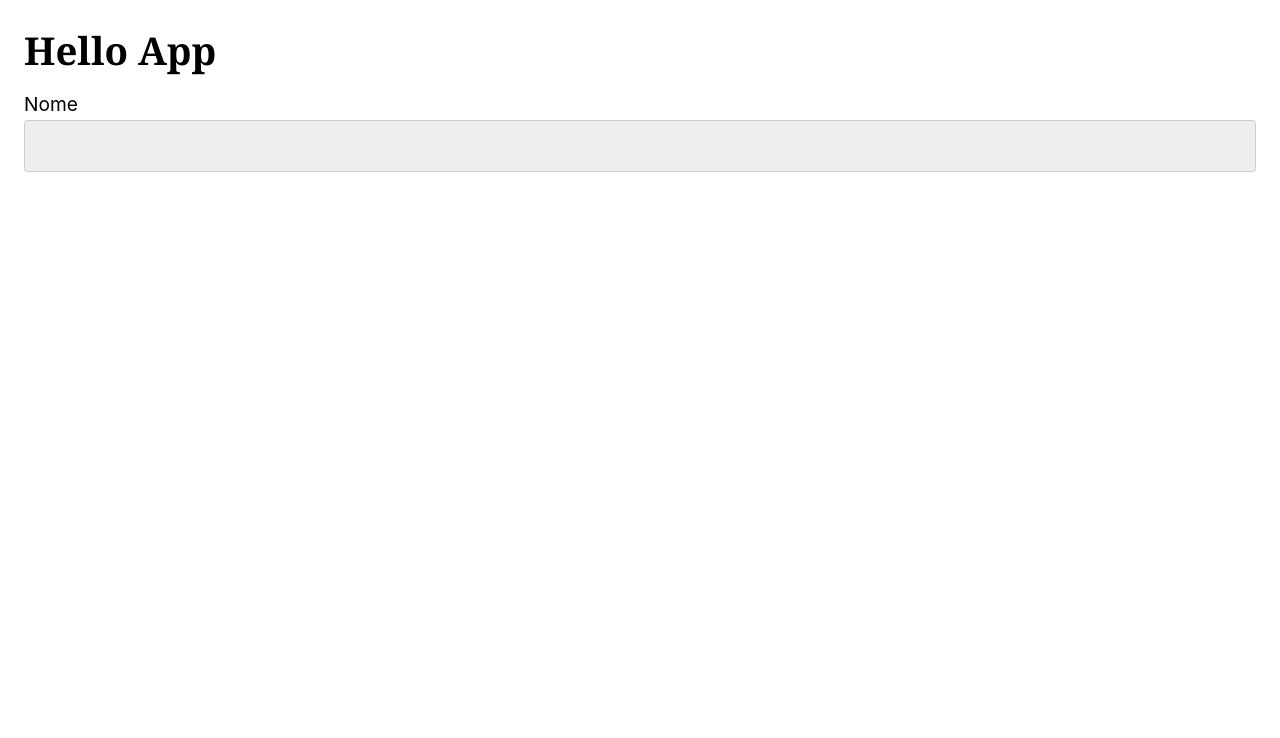
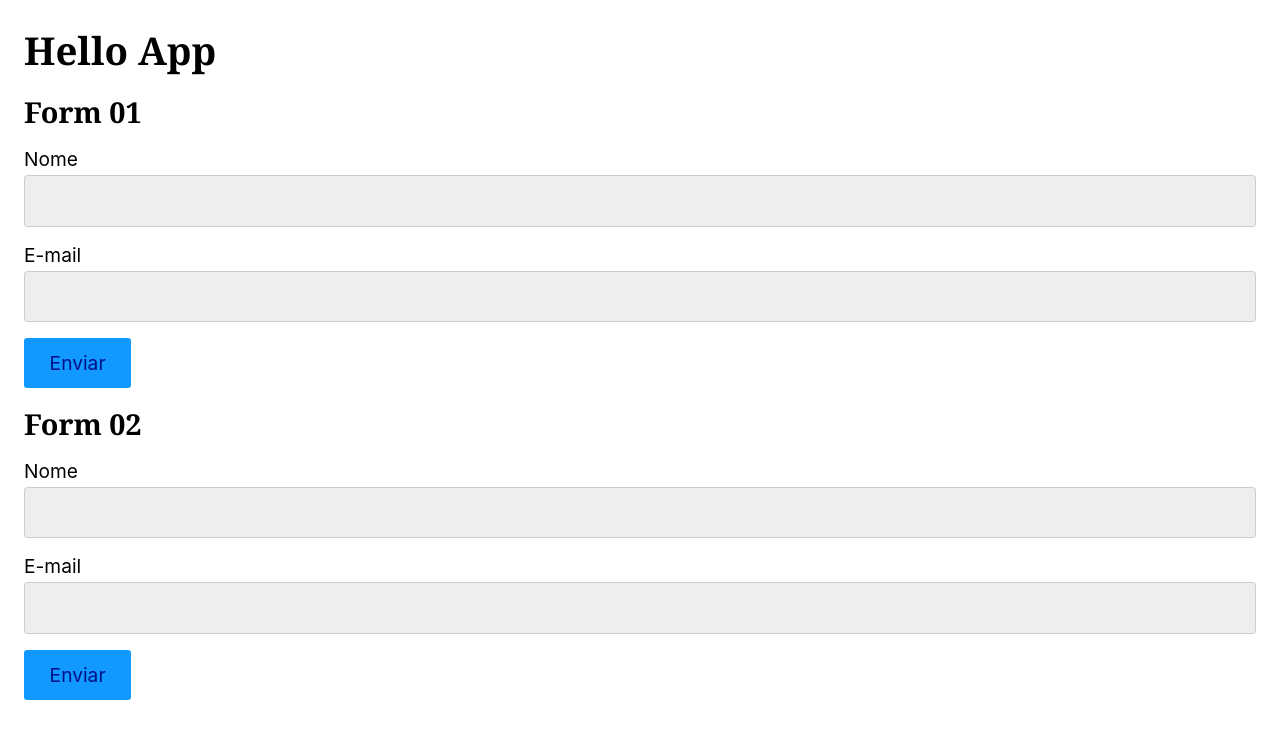
Before and after one commit to alvescamila87/react-origamid, a React (Vite) app in the folder modulo03_formularios/: page / in a window 1280 px wide. Shown: the top 738 px of the page. Built offline with nearby package versions, Linux system fonts and the light colour scheme.

Commit message:
form and setForm

```diff
--- a/modulo03_formularios/src/App.tsx
+++ b/modulo03_formularios/src/App.tsx
@@ -1,4 +1,5 @@
 import { Formulario01 } from "./Form/formulario01"
+import { Formulario02 } from "./Form/formulario02"
 
 function App() {
 
@@ -6,7 +7,10 @@
   return (
     <>
       <h1>Hello App</h1>
+      <h2>Form 01</h2>
       <Formulario01 />
+      <h2>Form 02</h2>
+      <Formulario02 />
     </>
   )
 }
--- a/modulo03_formularios/src/Form/formulario01.tsx
+++ b/modulo03_formularios/src/Form/formulario01.tsx
@@ -1,10 +1,16 @@
-import { useState } from "react";
+import { FormEvent, useState } from "react";
 
 export const Formulario01 = () => {
   const [nome, setNome] = useState("");
+  const [email, setEmail] = useState("");
+
+  function handleSubmit(event: FormEvent<HTMLFormElement>) {
+    event.preventDefault();
+    console.log(nome, event);
+  }
 
   return (
-    <form action="">
+    <form onSubmit={handleSubmit}>
       <label htmlFor="nome">Nome</label>
       <input
         type="text"
@@ -13,7 +19,17 @@
         value={nome}
         onChange={(event) => setNome(event.target.value)}
       />
+      <label htmlFor="email">E-mail</label>
+      <input
+        type="email"
+        name="email"
+        id="email"
+        value={email}
+        onChange={(e) => setEmail(e.target.value)}
+      />
       {nome}
+      {email}
+      <button>Enviar</button>
     </form>
   );
 };
--- /dev/null
+++ b/modulo03_formularios/src/Form/formulario02.tsx
@@ -0,0 +1,37 @@
+import { ChangeEvent, FormEvent, useState } from "react";
+
+export const Formulario02 = () => {
+
+    const [form, setForm] = useState({
+        name: "",
+        email: "",
+    });
+
+    function handleSubmit(event: FormEvent<HTMLFormElement>) {
+        event.preventDefault();
+        console.log(event);
+    }
+
+    function handleChange(event: ChangeEvent<HTMLInputElement>) {
+        const { id, value } = event.target;
+        console.log(id, value);
+
+        setForm({
+            ...form,
+            [id]: value // id e value do input
+        });
+    }
+
+    return (
+        <form onSubmit={handleSubmit}>
+            <label htmlFor="name">Nome</label>
+            <input type="text" name="name" id="name" value={form.name} onChange={handleChange}/>
+            {/* {form.name} */}
+            <label htmlFor="email">E-mail</label>
+            <input type="email" name="email" id="email" value={form.email} onChange={handleChange}/>
+            {/* {form.email} */}
+
+            <button>Enviar</button>
+        </form>
+    )
+}
```
